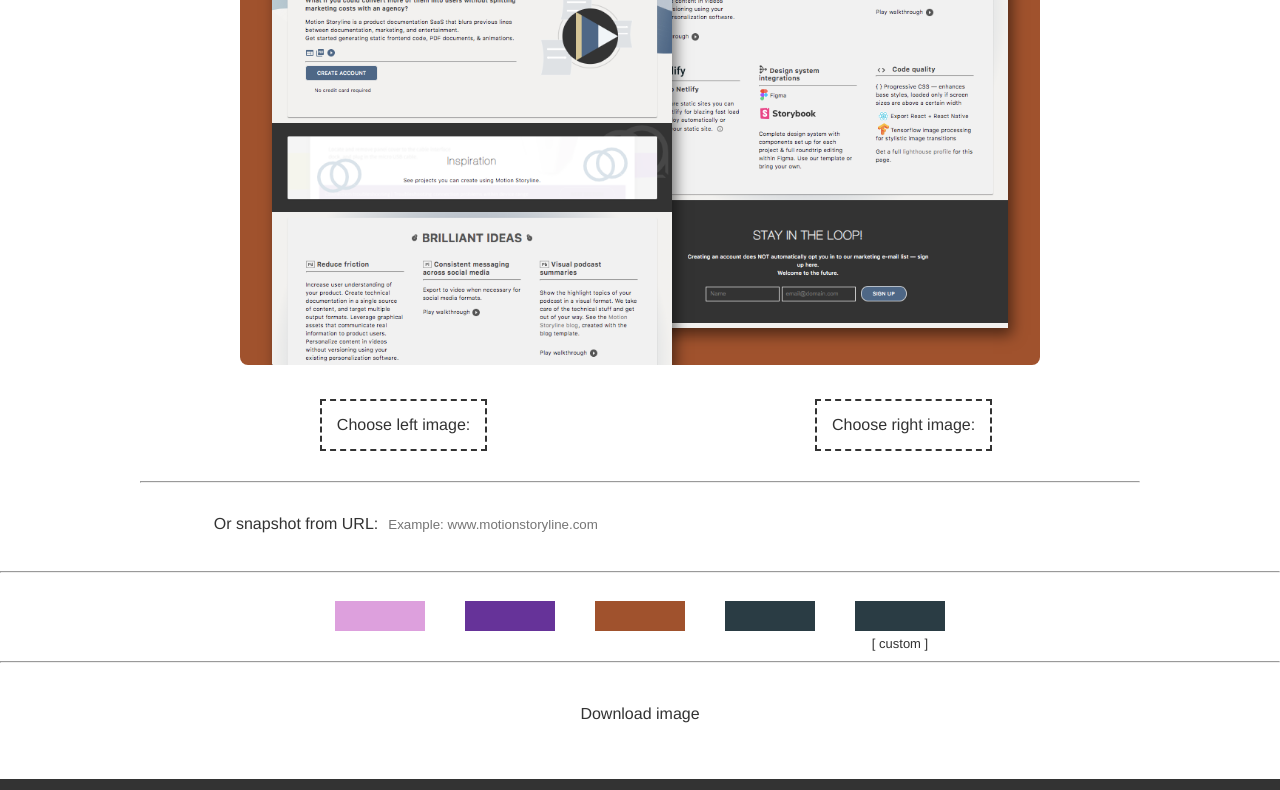
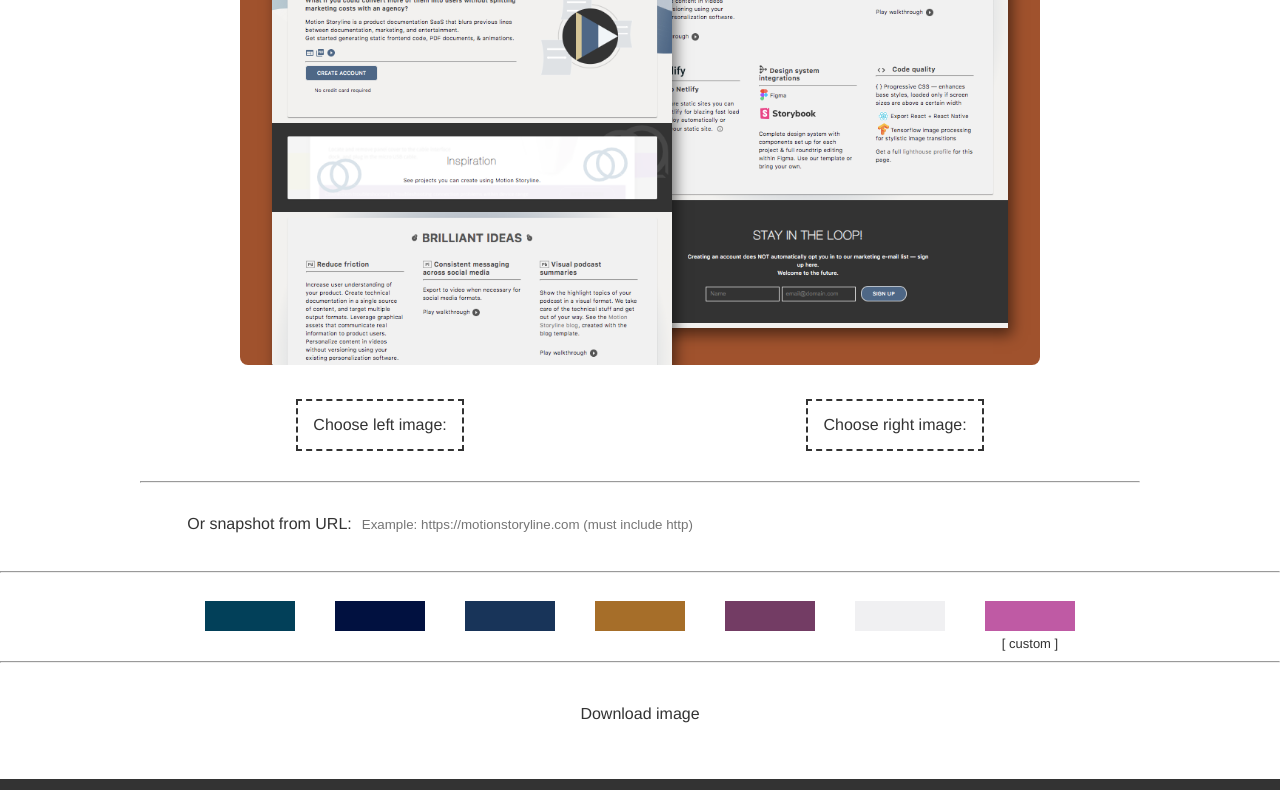
Before and after one commit to ebenryanmallory/MoSt-presentation-image-compositor, a website: page public/index.html in a window 1280 px wide. Shown: the part 328-1118 px from the top of the page. Drawn offline with Linux system fonts and the light colour scheme.

Commit message:
updated colors

```diff
--- a/public/css/style.css
+++ b/public/css/style.css
@@ -10,8 +10,6 @@
     justify-content: center;
     padding-top: 1rem;
     padding-bottom: 1rem;
-    margin-left: 1rem;
-    margin-right: -1rem;
 }
 .ex2 .box {
     flex: 1 1 150px; /*  Stretching: */
@@ -129,6 +127,8 @@
 .container {
     max-width: 1000px;
     margin: auto;
+    padding-right: 15px;
+    padding-left: 15px;
 }
 a {
     text-decoration: none;
@@ -229,7 +229,7 @@
 input[type=color] {
     width: 0px;
     position: absolute;
-    right: 260px;
+    right: 40%;
 }
 .colorpicker:hover {
     cursor: url(colorize-24px.svg)10 15, pointer;
--- a/public/index.html
+++ b/public/index.html
@@ -82,13 +82,13 @@
         </div>
         <section>
             <div class="ex1">
-                <div id="image-holder" class="parent">
+                <div id="image-holder" class="container parent">
                     <h2>Create a Presentation Composite Image</h2>
                     <p>Screenshot two images of a web page, and display them side-by-side.</p>
                     <img id="result-image" src="images/initial.png" />
                 </div>
                 <br>
-                <div class="relative container ex2 w-full">
+                <div class="relative container ex2">
                     <div class="parent absolute overlay-container">
                         <input class="hidden" id="left" type="file" onchange="checkFileUpload()" />
                         <label class="left upload_button" for="left">Choose left image:</label>
@@ -99,17 +99,19 @@
                     <br><br><br><br><br><hr>
                     <div class="parent absolute overlay-container">
                         <label for="url">Or snapshot from URL:</label>
-                        <input id="url" type="url" placeholder="Example: www.motionstoryline.com" />
+                        <input id="url" type="url" placeholder="Example: https://motionstoryline.com (must include http)" />
                     </div>
                 </div>
                 <br><br><br><br><hr>
                 <div class="parent absolute overlay-container">
-                    <div class="color" style="background:plum" onclick="selectColor(this)" data-color="plum"></div>
-                    <div class="color" style="background:rebeccapurple" onclick="selectColor(this)" data-color="rebeccapurple"></div>
-                    <div class="color" style="background:sienna" onclick="selectColor(this)" data-color="sienna"></div>
-                    <div class="color" style="background:#2a3c44" onclick="selectColor(this)" data-color="#2a3c44"></div>
-                    <label for="colorpicker" class="color colorpicker" style="background:#2a3c44"></label>
-                    <input id="colorpicker" data-color="custom" class="invisible" value="#2a3c44" type="color" onchange="selectColor(this)"/>
+                    <div class="color" style="background:#024059" onclick="selectColor(this)" data-color="#024059"></div>
+                    <div class="color" style="background:#011140" onclick="selectColor(this)" data-color="#011140"></div>
+                    <div class="color" style="background:#183459" onclick="selectColor(this)" data-color="#183459"></div>
+                    <div class="color" style="background:#A66E29" onclick="selectColor(this)" data-color="#A66E29"></div>
+                    <div class="color" style="background:#733C64" onclick="selectColor(this)" data-color="#733C64"></div>
+                    <div class="color" style="background:#F0F0F2" onclick="selectColor(this)" data-color="#F0F0F2"></div>
+                    <label for="colorpicker" class="color colorpicker" style="background:#BF5AA4"></label>
+                    <input id="colorpicker" data-color="custom" class="invisible" value="#BF5AA4" type="color" onchange="selectColor(this)"/>
                 </div>
                 <br><br><br><br><hr><br>
                 <div class="parent absolute overlay-container">
@@ -154,7 +156,7 @@
             <div class="container footer">
                 <p>
                     <svg xmlns="http://www.w3.org/2000/svg" enable-background="new 0 0 24 24" height="24" viewBox="0 0 24 24" width="24"><g><rect fill="none" height="24" width="24" x="0"/></g><g><g><g><path d="M11.88,9.14c1.28,0.06,1.61,1.15,1.63,1.66h1.79c-0.08-1.98-1.49-3.19-3.45-3.19C9.64,7.61,8,9,8,12.14 c0,1.94,0.93,4.24,3.84,4.24c2.22,0,3.41-1.65,3.44-2.95h-1.79c-0.03,0.59-0.45,1.38-1.63,1.44C10.55,14.83,10,13.81,10,12.14 C10,9.25,11.28,9.16,11.88,9.14z M12,2C6.48,2,2,6.48,2,12s4.48,10,10,10s10-4.48,10-10S17.52,2,12,2z M12,20c-4.41,0-8-3.59-8-8 s3.59-8,8-8s8,3.59,8,8S16.41,20,12,20z"/></g></g></g></svg>
-                    <span> 2020. Presented by <a href="https://motionstoryline.com" target="_blank">Motion Storyline.</a></span>
+                    <span> 2020. Powered by <a href="https://motionstoryline.com" target="_blank">Motion Storyline.</a></span>
                 </p>
             </div>
         </div>
```
Also changed, not shown: public/composite-image-template/index.html (+2 -2 lines), public/temp/result.png.
